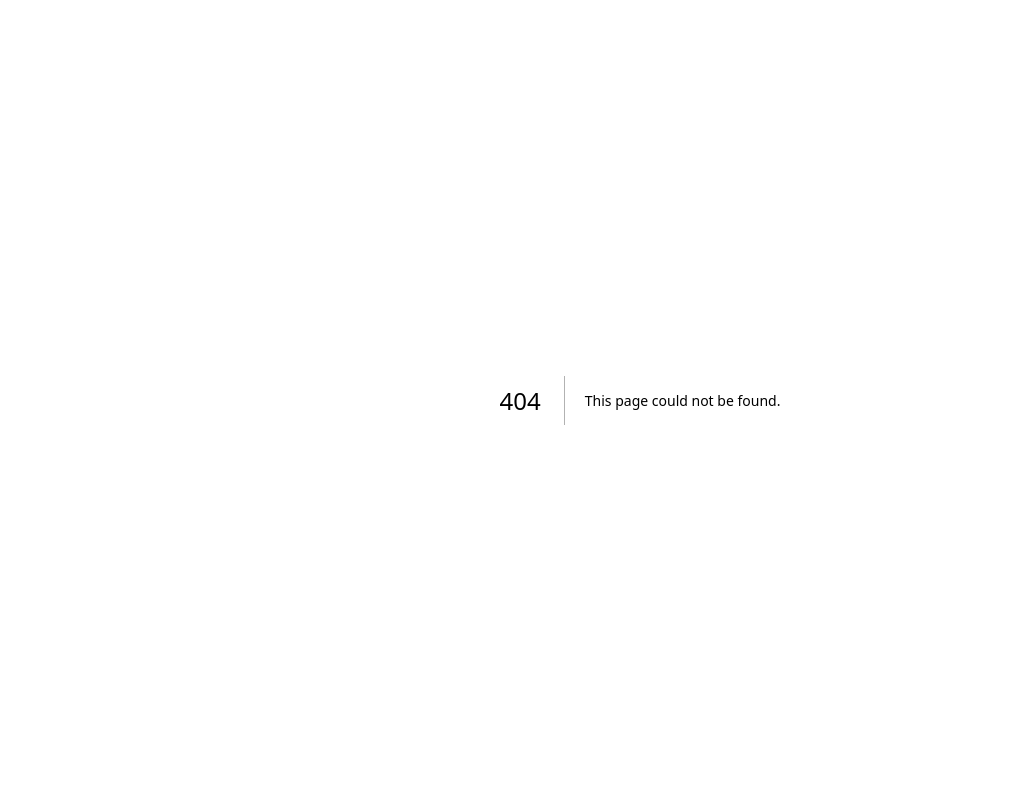
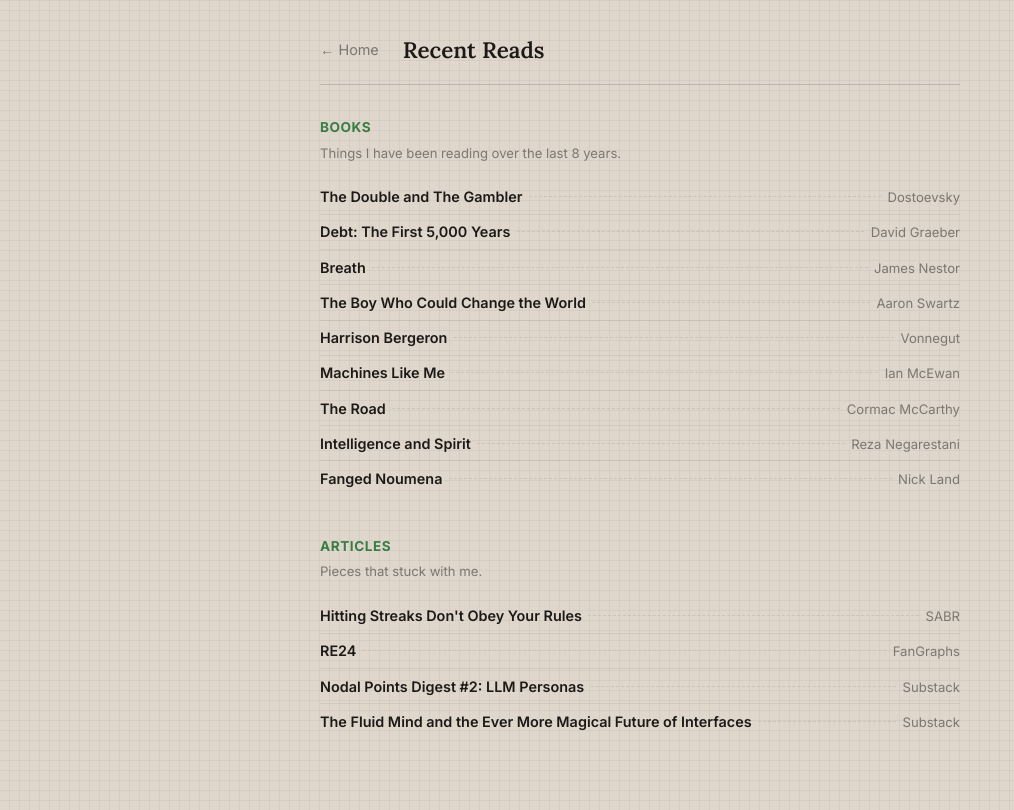
Before and after one commit to jack-more/portfolio, a Next.js app: page /recentreads in a window 1280 px wide. Before the commit this address had no page. Shown: the whole page, without its empty margins (0-1014 px from the left). Built offline with nearby package versions, Linux system fonts and the light colour scheme.

Commit message:
Add /recentreads page, simplify Misc card to links, green accents
Co-Authored-By: Claude Opus 4.6 (1M context) <noreply@anthropic.com>

```diff
--- a/app/globals.css
+++ b/app/globals.css
@@ -2,6 +2,8 @@
   --text: #1c1917;
   --text-secondary: rgba(28, 25, 23, 0.5);
   --link: #5B4FC4;
+  --green: #3a7d44;
+  --green-light: rgba(58, 125, 68, 0.12);
   --dash: #c9c3ba;
   --card-border: rgba(0, 0, 0, 0.25);
 }
@@ -227,7 +229,7 @@ a:hover {
   border: none;
   cursor: pointer;
   font-size: 12px;
-  color: var(--text-secondary);
+  color: var(--green);
   padding: 0 2px;
   margin-left: 4px;
   flex-shrink: 0;
@@ -359,6 +361,114 @@ a:hover {
   font-size: 10px;
   color: var(--text-secondary);
   text-decoration: none;
+}
+
+/* ---- Recent Reads page ---- */
+
+.rr-page {
+  min-height: 100vh;
+  background: #DFD6CC;
+  background-image:
+    repeating-linear-gradient(0deg, transparent, transparent 9px, rgba(0,0,0,0.04) 9px, rgba(0,0,0,0.04) 10px),
+    repeating-linear-gradient(90deg, transparent, transparent 9px, rgba(0,0,0,0.04) 9px, rgba(0,0,0,0.04) 10px);
+  background-size: 10px 10px;
+  padding: 2rem;
+}
+
+.rr-nav {
+  display: flex;
+  align-items: center;
+  gap: 1.5rem;
+  max-width: 640px;
+  margin: 0 auto 2rem;
+  padding-bottom: 1rem;
+  border-bottom: 1px solid rgba(0, 0, 0, 0.15);
+}
+
+.rr-back {
+  font-size: 0.9rem;
+  color: var(--text-secondary);
+  text-decoration: none;
+}
+
+.rr-back:hover {
+  color: var(--text);
+}
+
+.rr-title {
+  font-family: var(--font-serif), Georgia, serif;
+  font-size: 1.4rem;
+  font-weight: 600;
+  color: var(--text);
+}
+
+.rr-content {
+  max-width: 640px;
+  margin: 0 auto;
+}
+
+.rr-section {
+  margin-bottom: 2.5rem;
+}
+
+.rr-heading {
+  font-size: 0.85rem;
+  font-weight: 700;
+  text-transform: uppercase;
+  letter-spacing: 0.04em;
+  color: var(--green);
+  margin-bottom: 0.25rem;
+}
+
+.rr-subtext {
+  font-size: 0.82rem;
+  color: var(--text-secondary);
+  margin-bottom: 1rem;
+}
+
+.rr-list {
+  display: flex;
+  flex-direction: column;
+}
+
+.rr-row {
+  display: flex;
+  align-items: baseline;
+  gap: 0.4rem;
+  padding: 0.35rem 0;
+  font-size: 0.9rem;
+  text-decoration: none;
+  color: var(--text);
+  border-bottom: 1px solid rgba(0, 0, 0, 0.06);
+  transition: opacity 0.15s;
+}
+
+.rr-row:hover {
+  opacity: 0.6;
+  text-decoration: none;
+  color: var(--text);
+}
+
+.rr-row:last-child {
+  border-bottom: none;
+}
+
+.rr-left {
+  font-weight: 600;
+  flex-shrink: 0;
+}
+
+.rr-dash {
+  flex: 1;
+  border-top: 1px dashed var(--dash);
+  min-width: 1rem;
+  align-self: center;
+}
+
+.rr-right {
+  color: var(--text-secondary);
+  flex-shrink: 0;
+  font-size: 0.82rem;
 }
 
 /* ---- Artwork page ---- */
--- /dev/null
+++ b/app/recentreads/page.tsx
@@ -0,0 +1,63 @@
+import Link from "next/link";
+
+const books = [
+  { title: "The Double and The Gambler", author: "Dostoevsky", href: "https://www.goodreads.com/book/show/5698.The_Double_and_The_Gambler" },
+  { title: "Debt: The First 5,000 Years", author: "David Graeber", href: "https://www.goodreads.com/book/show/6617037-debt" },
+  { title: "Breath", author: "James Nestor", href: "https://www.goodreads.com/book/show/48890486-breath" },
+  { title: "The Boy Who Could Change the World", author: "Aaron Swartz", href: "https://www.goodreads.com/en/book/show/23258925-the-boy-who-could-change-the-world" },
+  { title: "Harrison Bergeron", author: "Vonnegut", href: "https://www.goodreads.com/book/show/10176119-harrison-bergeron" },
+  { title: "Machines Like Me", author: "Ian McEwan", href: "https://www.goodreads.com/book/show/42086795-machines-like-me" },
+  { title: "The Road", author: "Cormac McCarthy", href: "https://www.goodreads.com/book/show/6288.The_Road" },
+  { title: "Intelligence and Spirit", author: "Reza Negarestani", href: "https://www.goodreads.com/en/book/show/35218850-intelligence-and-spirit" },
+  { title: "Fanged Noumena", author: "Nick Land", href: "https://www.goodreads.com/en/book/show/10838202-fanged-noumena" },
+];
+
+const articles = [
+  { title: "Hitting Streaks Don't Obey Your Rules", source: "SABR", href: "https://sabr.org/journal/article/hitting-streaks-dont-obey-your-rules-evidence-that-hitting-streaks-arent-just-by-products-of-random-variation/" },
+  { title: "RE24", source: "FanGraphs", href: "https://library.fangraphs.com/misc/re24/" },
+  { title: "Nodal Points Digest #2: LLM Personas", source: "Substack", href: "https://poeticengineering.substack.com/p/nodal-points-digest-2-llm-personas" },
+  { title: "The Fluid Mind and the Ever More Magical Future of Interfaces", source: "Substack", href: "https://poeticengineering.substack.com/p/the-fluid-mind-and-the-ever-more-magical-future-of-interfaces" },
+];
+
+function Row({ left, right, href }: { left: string; right: string; href: string }) {
+  return (
+    <a href={href} target="_blank" rel="noopener noreferrer" className="rr-row">
+      <span className="rr-left">{left}</span>
+      <span className="rr-dash" />
+      <span className="rr-right">{right}</span>
+    </a>
+  );
+}
+
+export default function RecentReadsPage() {
+  return (
+    <div className="rr-page">
+      <nav className="rr-nav">
+        <Link href="/" className="rr-back">&larr; Home</Link>
+        <h1 className="rr-title">Recent Reads</h1>
+      </nav>
+
+      <main className="rr-content">
+        <section className="rr-section" id="books">
+          <h2 className="rr-heading">Books</h2>
+          <p className="rr-subtext">Things I have been reading over the last 8 years.</p>
+          <div className="rr-list">
+            {books.map((b) => (
+              <Row key={b.title} left={b.title} right={b.author} href={b.href} />
+            ))}
+          </div>
+        </section>
+
+        <section className="rr-section" id="articles">
+          <h2 className="rr-heading">Articles</h2>
+          <p className="rr-subtext">Pieces that stuck with me.</p>
+          <div className="rr-list">
+            {articles.map((a) => (
+              <Row key={a.title} left={a.title} right={a.source} href={a.href} />
+            ))}
+          </div>
+        </section>
+      </main>
+    </div>
+  );
+}
```
Also changed, not shown: app/page.tsx (+3 -13 lines).
